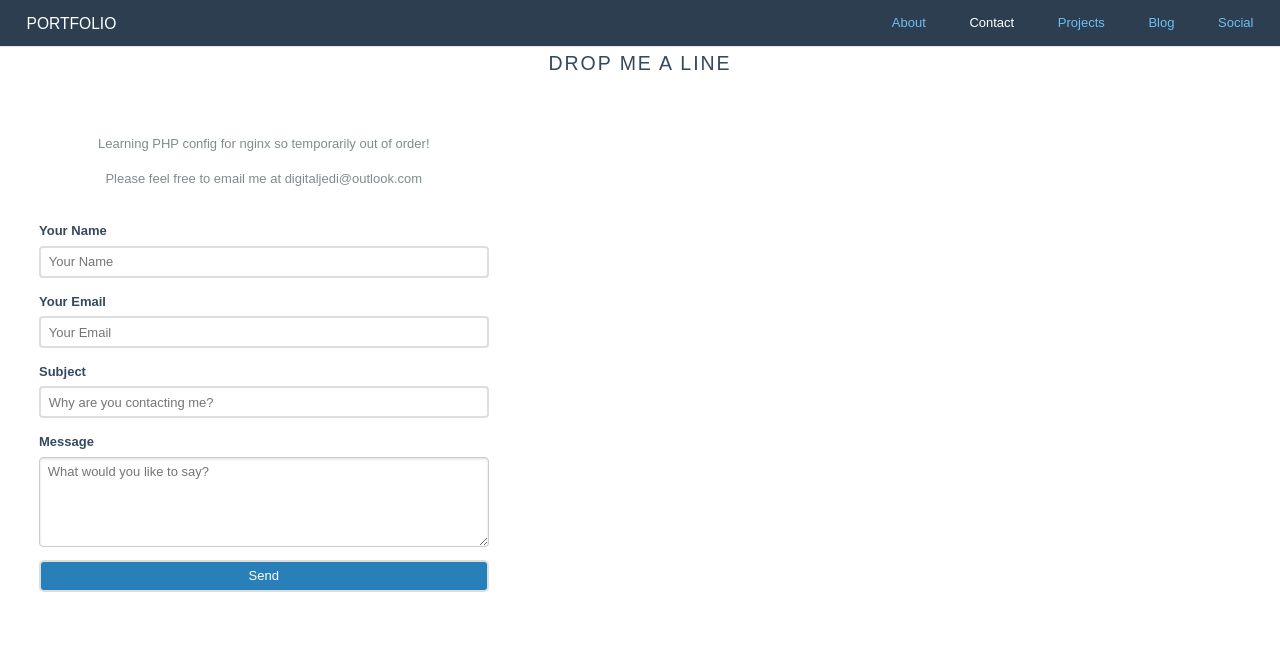
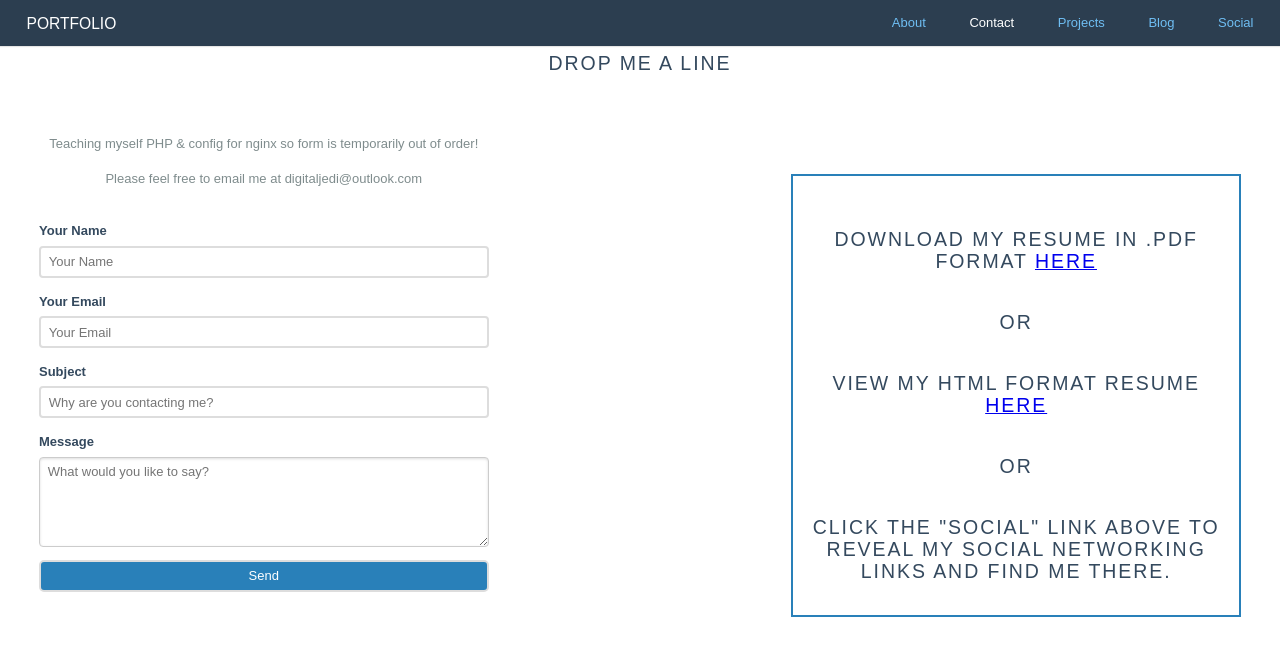
Before and after one commit to jgdigitaljedi/portfolio, a PHP site: page /views/contact.html in a window 1280 px wide. Shown: the top 656 px of the page. Run offline with PHP 8.4, Linux system fonts and the light colour scheme; some libraries are stand-ins or nearby versions.

Commit message:
done for now with contact form

```diff
--- a/styles/main.css
+++ b/styles/main.css
@@ -13,3 +13,8 @@
 #message {
 	width: 100%;
 }
+
+.resume-box {
+	border: 2px solid #2980B9;
+	margin-top: 12%;
+}
--- a/views/contact.html
+++ b/views/contact.html
@@ -58,12 +58,12 @@
     </div>
 
     <div class="content">
-        <h2 class="content-head is-center">Drop Me a Line</h2>
+        <h2 class="content-head is-center drop-a-line">Drop Me a Line</h2>
 
         <div class="pure-g">
             <div class="l-box-lrg pure-u-1 pure-u-md-2-5">
                 <form class="pure-form pure-form-stacked" action="mailer.php" method="post">
-                    <p class="is-center">Learning PHP config for nginx so temporarily out of order!</p>
+                    <p class="is-center">Teaching myself PHP & config for nginx so form is temporarily out of order!</p>
                     <p class="is-center">Please feel free to email me at digitaljedi@outlook.com</p>
                     <fieldset>
                         <label for="name">Your Name</label>
@@ -80,7 +80,19 @@
                     </fieldset>
                  </form>
             </div>
+            <div class="pure-u-1 pure-u-md-1-5"></div>
+            <div class="l-box-lrg pure-u-1 pure-u-md-2-5">
+                <div class="l-box resume-box">
+                    <h2 class="content-head is-center">Download my resume in .pdf format <a href="../resume/JoeyGauthier.pdf" title="Download .pdf">HERE</a></h2>
+                    <h2 class="content-head is-center"> or </h2>
+                    <h2 class="content-head is-center">View my HTML format resume <a href="../resume/resume.html">HERE</a></h2>
+                    <h2 class="content-head is-center">or</h2>
+                    <h2 class="content-head is-center">Click the "Social" link above to reveal my social networking links and find me there.</h2>
+                </div>
+            </div>
         </div>
+    </div>
+
 
 
     <script type="text/javascript" src="../scripts/landing.js"></script>
```
Also changed, not shown: resume/resume.html (+0 -25 lines), views/mailer.php (indentation only).
